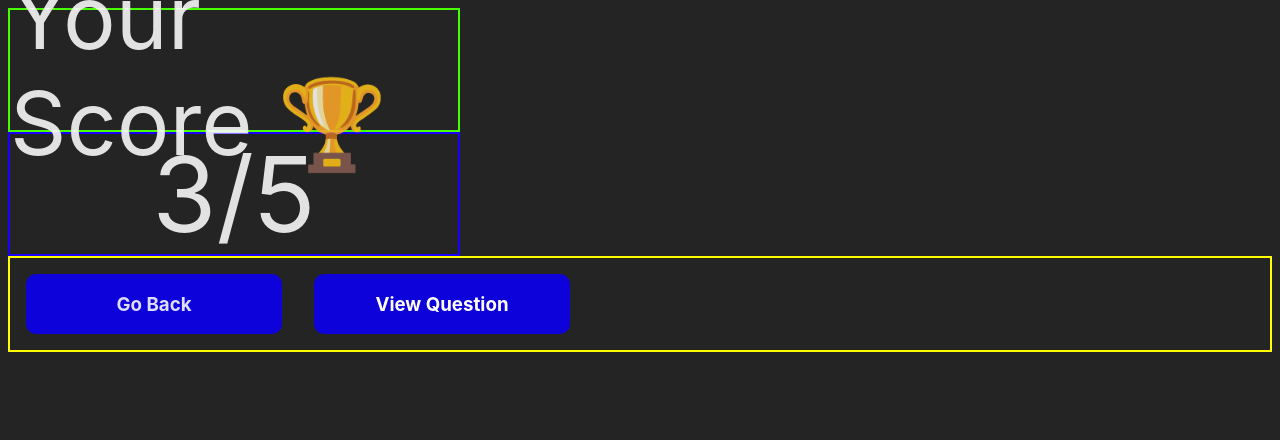
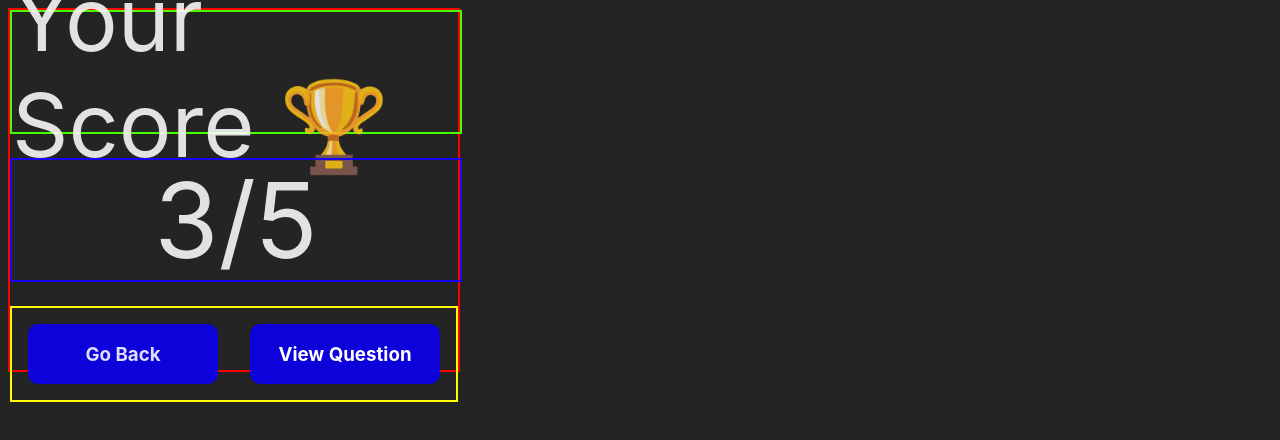
Before and after one commit to Anish0999/SwipeCode, a React (Vite) app in the folder Frontend/swipecode-app/: page /finishCard in a window 1280 px wide. Shown: the top 440 px of the page. Built offline with nearby package versions, Linux system fonts and the light colour scheme.

Commit message:
Split of "This is my first commit with sapling" #2
Summary:

Test Plan:

```diff
--- a/Frontend/swipecode-app/src/components/finishCard.css
+++ b/Frontend/swipecode-app/src/components/finishCard.css
@@ -1,3 +1,14 @@
+.finish-card-container{
+    height: 45vh;
+    width: 35vw;
+    border: 2px solid red;
+
+    display: flex;
+    flex-direction: column;
+
+    gap: 1.5rem;
+}
+
 .your-score{
     height: 15vh;
     width: 35vw;
```
